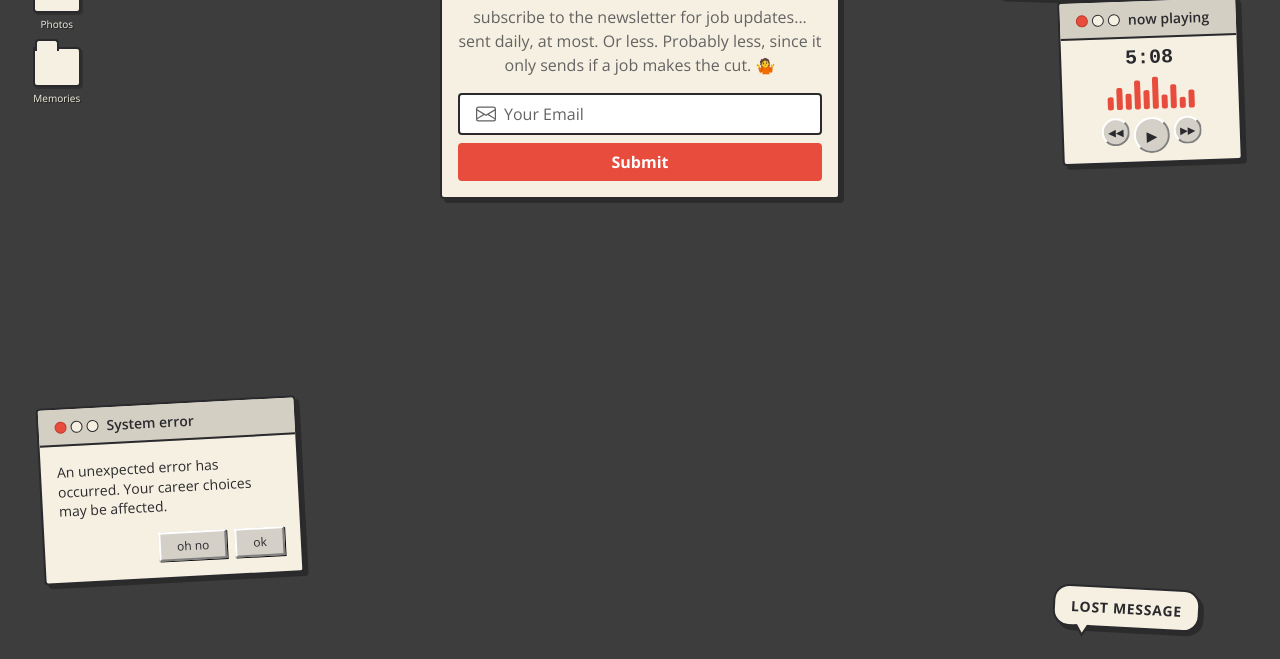
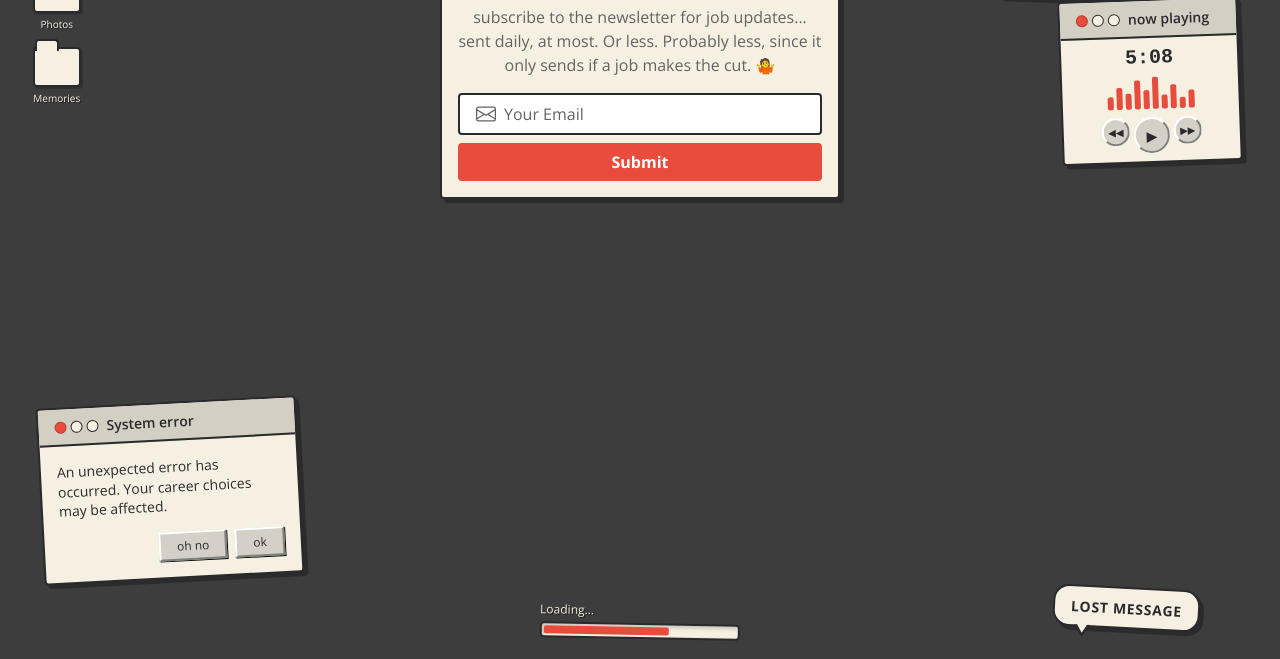
Before and after one commit to boo13/producer-producer, a plain HTML site: page index.html in a window 1280 px wide. Shown: the part 141-800 px from the top of the page. Drawn offline with nearby package versions, Linux system fonts and the light colour scheme.

Commit message:
feat(04-02): add decorative loading bar
- Loading bar with 'Loading...' label
- Track with inset box-shadow for 3D depth
- 65% progress fill using accent color
- Centered at bottom of desktop with slight rotation

```diff
--- a/css/styles.css
+++ b/css/styles.css
@@ -414,6 +414,39 @@ body {
     font-size: 0.875rem;
 }
 
+/* Loading Bar (decorative) */
+.loading-bar {
+    position: absolute;
+    bottom: 20px;
+    left: 50%;
+    transform: translateX(-50%) rotate(1deg);
+    width: 200px;
+}
+
+.loading-label {
+    display: block;
+    font-size: 0.75rem;
+    color: var(--window-bg);
+    margin-bottom: var(--spacing-xs);
+    text-shadow: 1px 1px 0 rgba(0, 0, 0, 0.5);
+}
+
+.loading-track {
+    height: 16px;
+    background: var(--window-bg);
+    border: var(--border-width) solid var(--window-border);
+    border-radius: var(--radius-sm);
+    box-shadow: inset 2px 2px 4px rgba(0, 0, 0, 0.2);
+    padding: 2px;
+}
+
+.loading-fill {
+    width: 65%;
+    height: 100%;
+    background: var(--accent);
+    border-radius: 2px;
+}
+
 @media only screen and (max-width: 500px) {
   .desktop {
     padding: var(--spacing-md);
--- a/index.html
+++ b/index.html
@@ -130,6 +130,14 @@
             </div>
         </div>
     </div>
+
+    <!-- Loading Bar (decorative) -->
+    <div class="loading-bar" role="presentation">
+        <span class="loading-label">Loading...</span>
+        <div class="loading-track">
+            <div class="loading-fill"></div>
+        </div>
+    </div>
     </main>
     <script src="js/subscribe-form.js"></script>
 </body>
```
